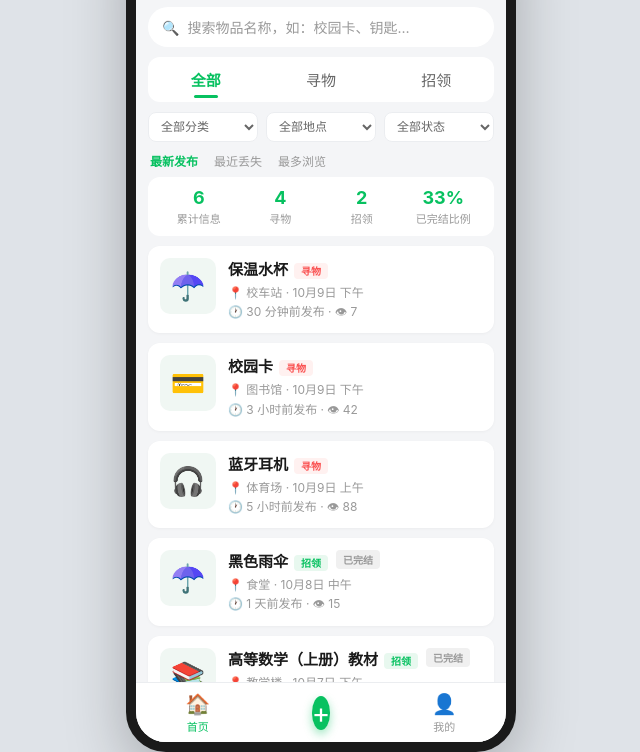
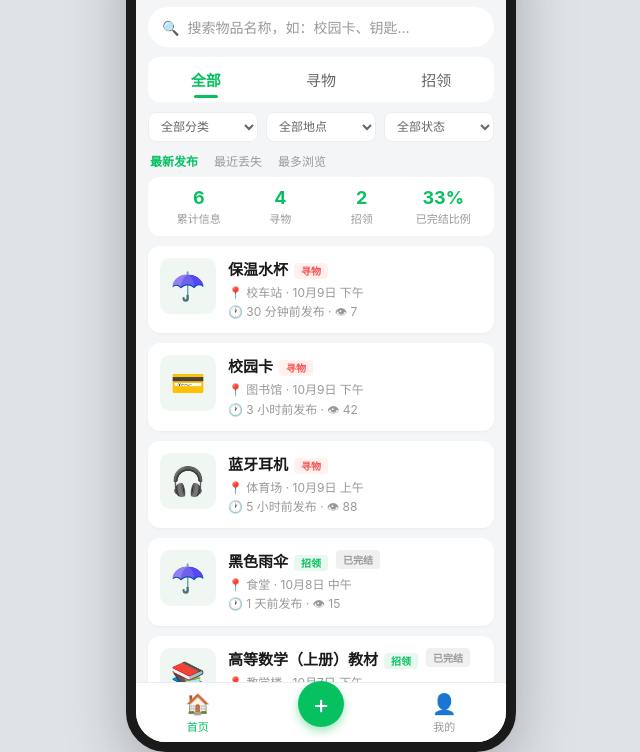
Before and after one commit to 1cecream1/102401114-102401126, a plain HTML site: page index.html in a window 1280 px wide. Shown: the part 112-864 px from the top of the page, without its empty margins (319-959 px from the left). Drawn offline with Linux system fonts and the light colour scheme.

Commit message:
Add files via upload

```diff
--- a/css/style.css
+++ b/css/style.css
@@ -60,7 +60,7 @@ body {
   display: flex; align-items: center; gap: 8px;
   color: var(--text-3); font-size: 14px; cursor: pointer;
 }
-.search-input-wrap { flex: 1; }
+.search-input-wrap { flex: 1; margin: 0 8px; }
 .search-input {
   width: 100%; border: none; outline: none;
   background: rgba(255,255,255,.25); color: #fff;
@@ -237,10 +237,12 @@ body {
 .tabbar-item { flex: 1; text-align: center; font-size: 11px; color: var(--text-3); cursor: pointer; }
 .tabbar-item.on { color: var(--primary); }
 .tabbar-ico { display: block; font-size: 20px; margin-bottom: 2px; }
-.tabbar-publish { flex: 1; text-align: center; }
+.tabbar-publish { flex: 1; text-align: center; display: flex; align-items: center; justify-content: center; }
 .tabbar-plus {
-  width: 46px; height: 46px; background: var(--primary); color: #fff;
-  border-radius: 50%; font-size: 28px; line-height: 46px; margin: 0 auto;
+  width: 46px; height: 46px; flex-shrink: 0;
+  background: var(--primary); color: #fff;
+  border-radius: 50%; font-size: 26px;
+  display: flex; align-items: center; justify-content: center;
   margin-top: -18px; box-shadow: 0 4px 10px rgba(7,193,96,.4); cursor: pointer;
 }
 
```
